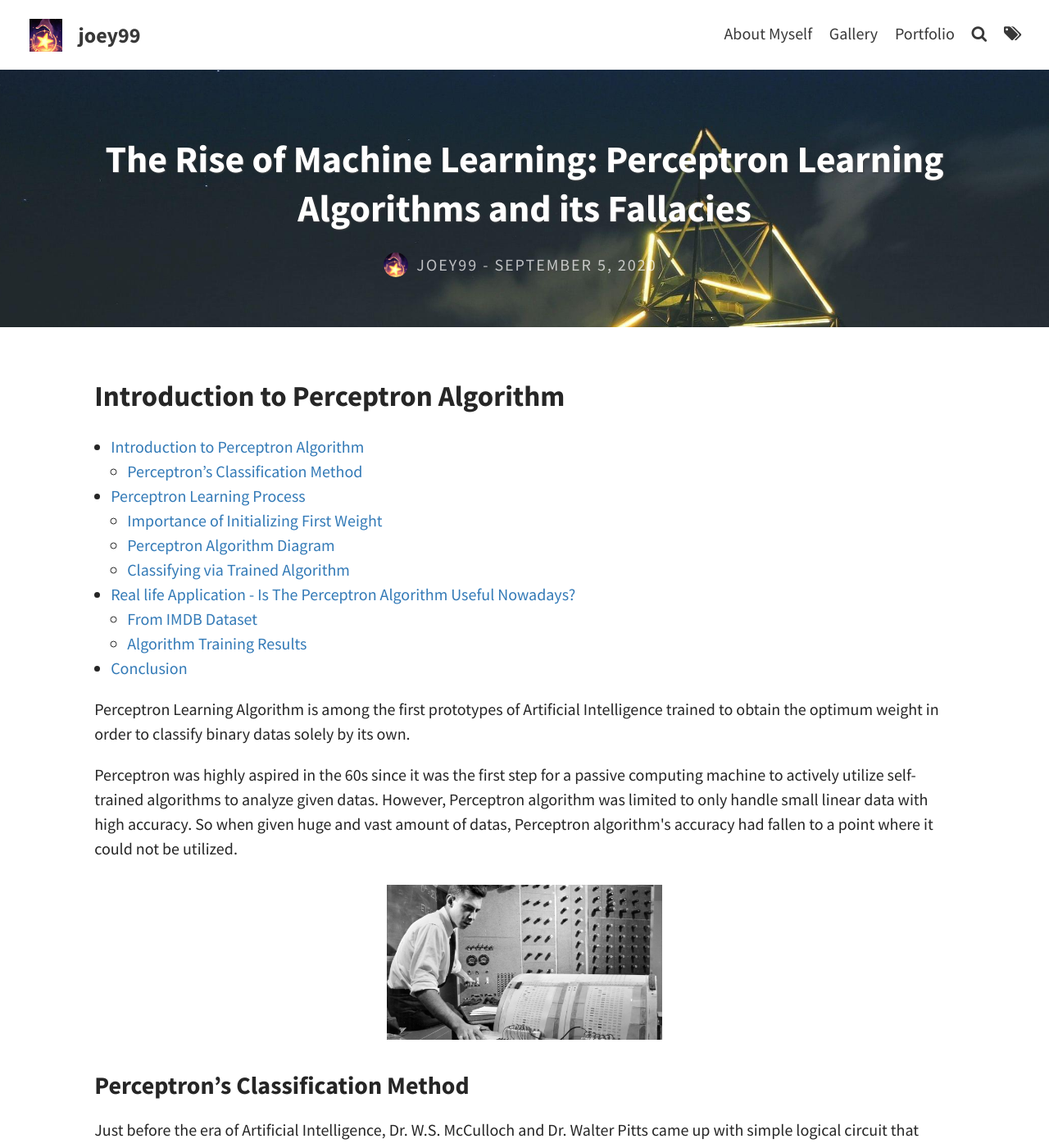
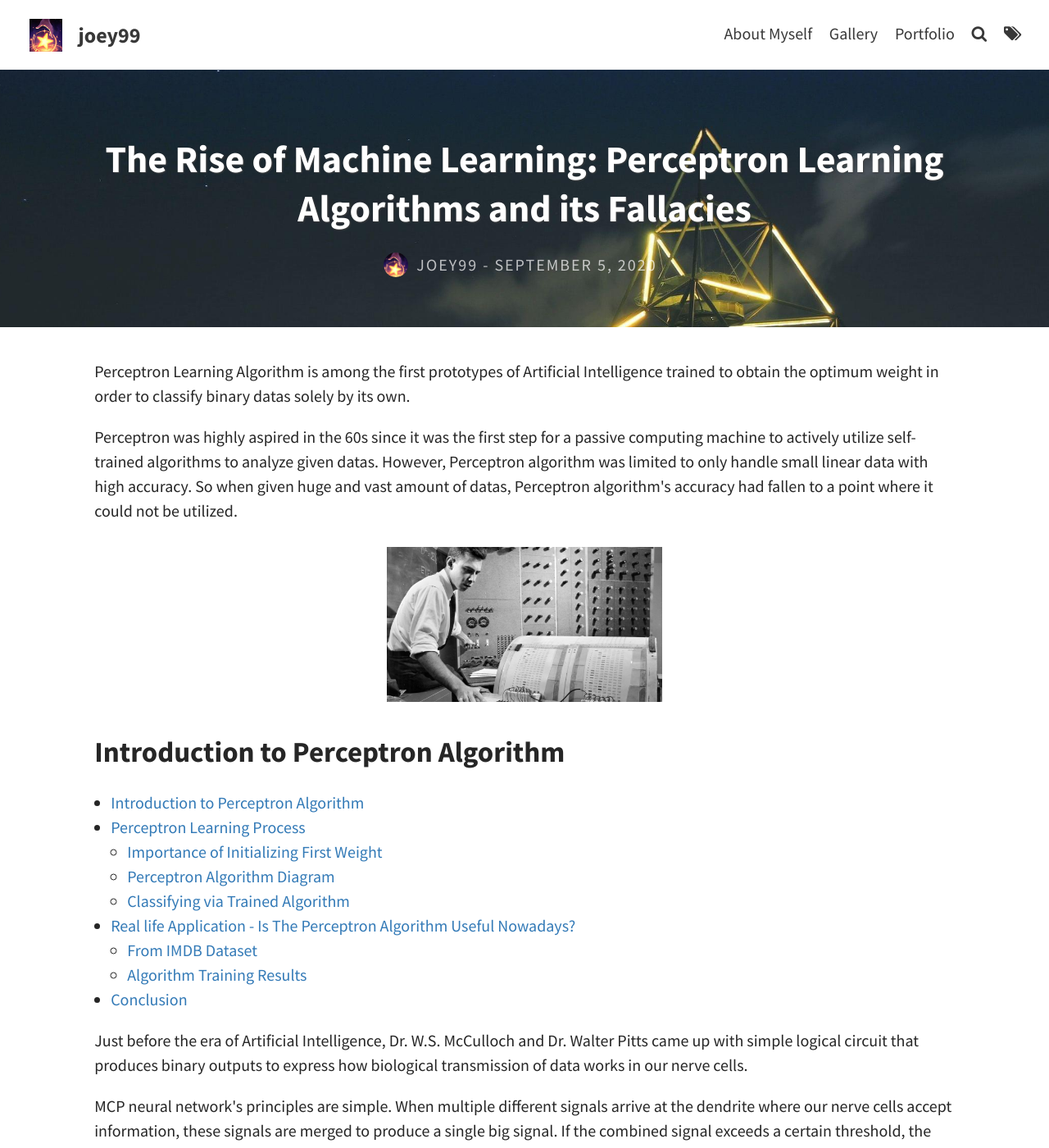
Before and after one commit to joyhyun99/joyhyun99.github.io, a Jekyll site: the page built from _posts/2020-09-05-perceptron.md, in a window 1280 px wide and 1400 px high. Shown: the whole window at 82% size. Built offline with Jekyll 4.4.1, drawn with Linux system fonts in a browser that asks for light colours; comment, search, counter and statistics services are not loaded.

Commit message:
Update 2020-09-05-perceptron.md

```diff
--- a/_posts/2020-09-05-perceptron.md
+++ b/_posts/2020-09-05-perceptron.md
@@ -5,22 +5,19 @@ feature-img: assets/img/pexels/triangular.jpeg
 thumbnail: "assets/img/perceptron_image.jpg"
 tags: [deep-learning, perceptron, Adaline, personal-review]
 author: joey99
-excerpt_separator:
+excerpt_separator: <!--more-->
 ---
+
+<p> Perceptron Learning Algorithm is among the first prototypes of Artificial Intelligence trained to obtain the optimum weight in order to classify binary datas solely by its own. </p>
+<!--more-->
+<p> Perceptron was highly aspired in the 60s since it was the first step for a passive computing machine to actively utilize self-trained algorithms to analyze given datas. However, Perceptron algorithm was limited to only handle small linear data with high accuracy. So when given huge and vast amount of datas, Perceptron algorithm's accuracy had fallen to a point where it could not be utilized. </p>
+
+{% include aligner.html images="perceptron_image.jpg" %}
 
 ## Introduction to Perceptron Algorithm
 * TOC
 {:toc}
 
-<!--more-->
-<p> Perceptron Learning Algorithm is among the first prototypes of Artificial Intelligence trained to obtain the optimum weight in order to classify binary datas solely by its own. </p>
-
-<!--more-->
-<p> Perceptron was highly aspired in the 60s since it was the first step for a passive computing machine to actively utilize self-trained algorithms to analyze given datas. However, Perceptron algorithm was limited to only handle small linear data with high accuracy. So when given huge and vast amount of datas, Perceptron algorithm's accuracy had fallen to a point where it could not be utilized. </p>
-
-{% include aligner.html images="perceptron_image.jpg" %}
-
-### Perceptron's Classification Method
 
 <p> Just before the era of Artificial Intelligence, Dr. W.S. McCulloch and Dr. Walter Pitts came up with simple logical circuit that produces binary outputs to express how biological transmission of data works in our nerve cells.</p>
 <p> MCP neural network's principles are simple. When multiple different signals arrive at the dendrite where our nerve cells accept information, these signals are merged to produce a single big signal. If the combined signal exceeds a certain threshold, the MCP hands over a positive one value to next MCP. And when the combined signal does not exceed a certain threshold, the MCP does not hand over signal, thus a negative one value is produced. </p>
```
